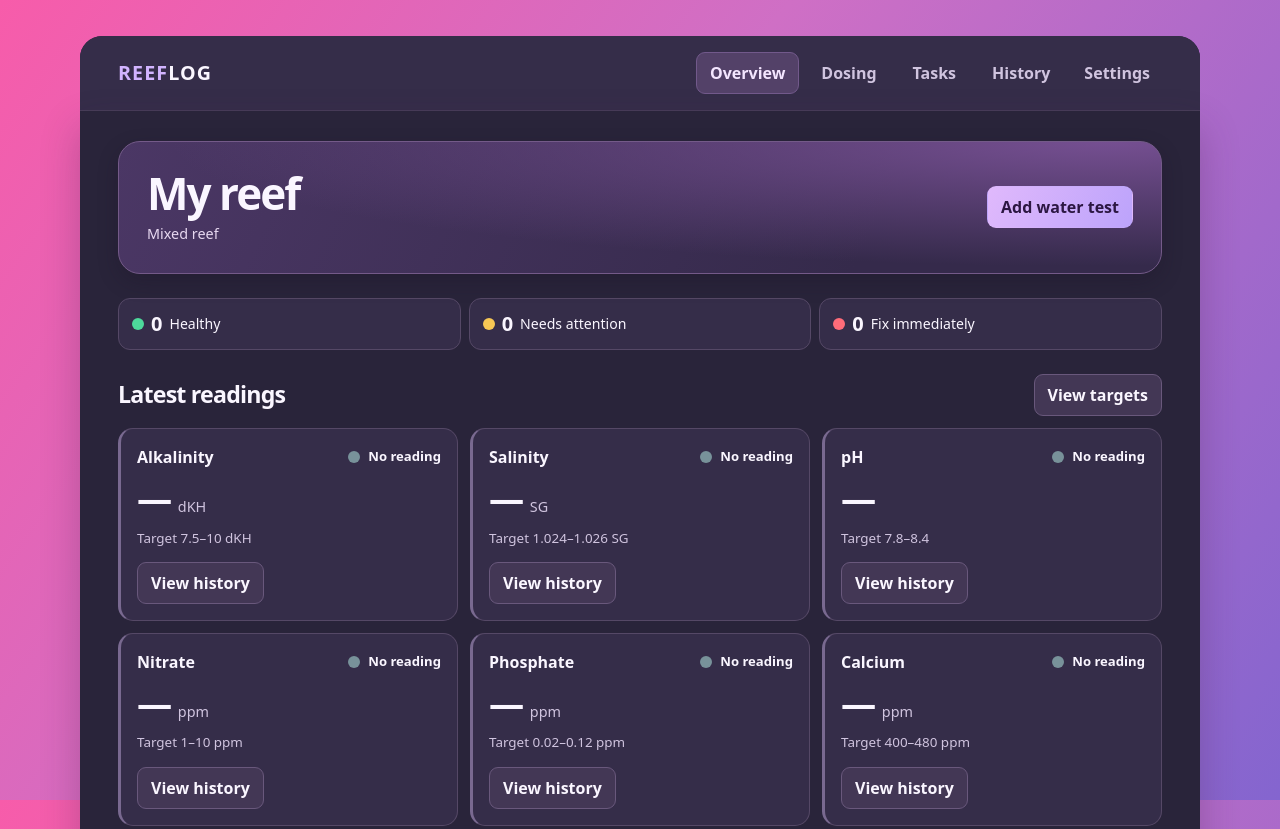
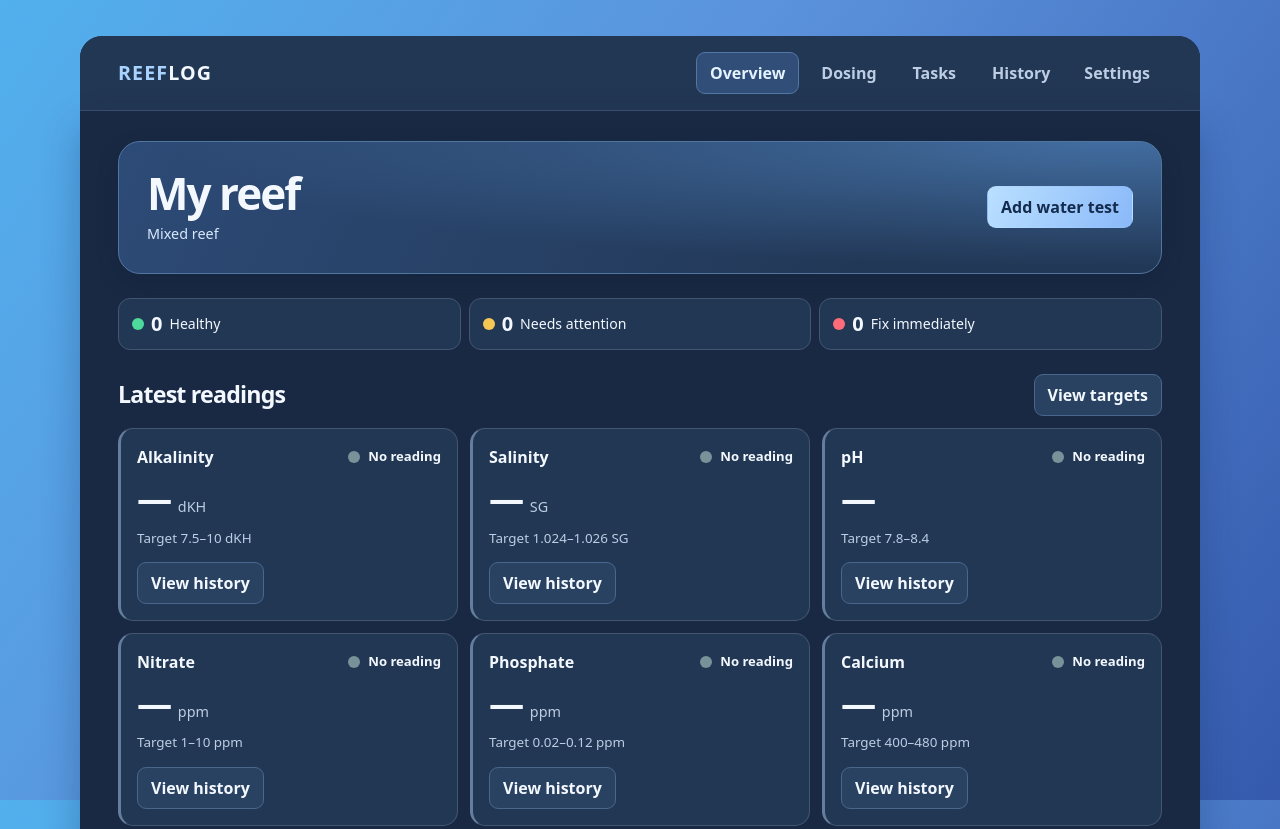
Before and after one commit to reeflog/reeflog.github.io, a plain HTML site: page index.html in a window 1280 px wide. Shown: the top 829 px of the page. Drawn offline with Linux system fonts and the light colour scheme.

Commit message:
Shift the dashboard to navy and blue

```diff
--- a/index.html
+++ b/index.html
@@ -3,7 +3,7 @@
 <head>
 <meta charset="utf-8">
 <meta name="viewport" content="width=device-width, initial-scale=1">
-<meta name="theme-color" content="#352d49">
+<meta name="theme-color" content="#223753">
 <title>Reef Log</title>
 <style>
 :root{font:16px/1.5 system-ui,sans-serif;color:#132c32;background:#eef5f3;--ink:#132c32;--muted:#506970;--line:#d5e5e1;--teal:#087667}
@@ -146,38 +146,38 @@ input[data-scanned]{border-color:#48d8ee}
 .task-complete .task-title{color:var(--muted);text-decoration:line-through}
 #task-reminder-date[hidden],#task-message:empty{display:none}
 @media(max-width:700px){.dose-layout{grid-template-columns:1fr}}
-/* Plum dashboard framed by a pink-violet gradient. */
-:root{background:#9962c8;--ink:#faf6ff;--muted:#d0c4df;--line:#554866;--teal:#d2b4ff;color:var(--ink)}
-body{min-height:100vh;background:linear-gradient(125deg,#f75caa 0%,#cf6fc5 43%,#8465cf 100%) fixed;padding:clamp(12px,3vw,36px) 12px}
-header,main{max-width:1120px;margin-inline:auto;background:#29243a}
+/* Navy dashboard framed by a blue gradient. */
+:root{background:#4173b9;--ink:#f3f8ff;--muted:#bdcde5;--line:#425672;--teal:#a8d2ff;color:var(--ink)}
+body{min-height:100vh;background:linear-gradient(125deg,#52b0ed 0%,#5b92dc 43%,#355aad 100%) fixed;padding:clamp(12px,3vw,36px) 12px}
+header,main{max-width:1120px;margin-inline:auto;background:#192943}
 header{border:0;border-radius:22px 22px 0 0}
-.bar{max-width:none;border-bottom:1px solid #473d58;border-radius:22px 22px 0 0;background:#352d49}
-main{border-radius:0 0 22px 22px;min-height:calc(100vh - 120px);box-shadow:0 18px 38px #4b225150}
+.bar{max-width:none;border-bottom:1px solid #3a506f;border-radius:22px 22px 0 0;background:#223753}
+main{border-radius:0 0 22px 22px;min-height:calc(100vh - 120px);box-shadow:0 18px 38px #112d6050}
 .brand{color:var(--ink)}
 .brand span,.brand:hover,.source-links a,.panel a{color:var(--teal)}
 nav button,.settings-menu summary{color:var(--muted)}
 nav button[aria-current],.settings-menu[open] summary,.settings-menu:has(button[aria-current]) summary,
-.profile-pills button[aria-pressed=true]{background:#534168;color:#f4e6ff;border-color:#72598b}
-button,input,select,textarea{background:#433755;border-color:#69587c}
+.profile-pills button[aria-pressed=true]{background:#304e77;color:#e5f2ff;border-color:#5276a5}
+button,input,select,textarea{background:#2a4262;border-color:#49678d}
 button:focus-visible,input:focus-visible,select:focus-visible,textarea:focus-visible,summary:focus-visible{outline-color:var(--teal)}
-.primary{background:linear-gradient(115deg,#e0b9fc,#bca3fb);color:#2c1742}
-.hero{background:radial-gradient(ellipse at 95% 0%,#754f91 0%,transparent 67%),
-  linear-gradient(115deg,#4b3765,#352a4b 72%);border-color:#745a89;box-shadow:0 8px 20px #19132445}
-.hero p{color:#e7d8f0}
-.card,.panel,.summary>div,dialog,.scan-panel,.settings-popover{background:#352d49}
+.primary{background:linear-gradient(115deg,#bae0ff,#8ab9f9);color:#142b4d}
+.hero{background:radial-gradient(ellipse at 95% 0%,#426da0 0%,transparent 67%),
+  linear-gradient(115deg,#2d4b77,#223857 72%);border-color:#5176a0;box-shadow:0 8px 20px #101e3545}
+.hero p{color:#d9e9fc}
+.card,.panel,.summary>div,dialog,.scan-panel,.settings-popover{background:#223753}
 .card h3,.reading-head h3{color:var(--ink)}
-.tank-heading-arrow{background:#513f68;border-color:#82659a}
-.tank-heading:hover .tank-heading-arrow{background:#644c80}
-.reading-card:not([data-status=red],[data-status=yellow],[data-status=green]){border-left-color:#796990}
-.dose-map{background:#493c5d}
-.dose-path,.dose-marker.projected{background:#f0a5e6}
-.dose-marker{border-color:#352d49}
+.tank-heading-arrow{background:#31547d;border-color:#638bb4}
+.tank-heading:hover .tank-heading-arrow{background:#3c6592}
+.reading-card:not([data-status=red],[data-status=yellow],[data-status=green]){border-left-color:#657e9d}
+.dose-map{background:#314967}
+.dose-path,.dose-marker.projected{background:#9bc7ff}
+.dose-marker{border-color:#223753}
 input[data-scanned]{border-color:var(--teal)}
 @media(max-width:600px){
   body{padding:8px 8px 0}
   header,.bar{border-radius:15px 15px 0 0}
   main{border-radius:0;min-height:calc(100vh - 66px)}
-  .bar nav{background:#352d49}
+  .bar nav{background:#223753}
 }
 </style>
 </head>
@@ -979,22 +979,22 @@ function draw() {
   }
   let lastLabel;
   for (const value of ticks) {
-    ctx.strokeStyle = '#584a6c';
+    ctx.strokeStyle = '#435c7d';
     ctx.beginPath(); ctx.moveTo(left,y(value)); ctx.lineTo(right,y(value)); ctx.stroke();
-    ctx.fillStyle = '#d0c4df';
+    ctx.fillStyle = '#bdcde5';
     const label = tickLabel(value);
     if (label !== lastLabel) ctx.fillText(label,0,y(value)+4);
     lastLabel = label;
   }
-  ctx.strokeStyle = '#d2b4ff'; ctx.lineWidth = 2.5; ctx.beginPath();
+  ctx.strokeStyle = '#a8d2ff'; ctx.lineWidth = 2.5; ctx.beginPath();
   points.forEach((row,index) => index ? ctx.lineTo(x(row),y(row.value)) : ctx.moveTo(x(row),y(row.value)));
   ctx.stroke();
-  ctx.fillStyle = '#d2b4ff';
+  ctx.fillStyle = '#a8d2ff';
   for (const row of points) {
     ctx.beginPath(); ctx.arc(x(row),y(row.value),3.5,0,Math.PI*2); ctx.fill();
   }
   const shortDate = value => new Date(value).toLocaleDateString(undefined,{month:'short',day:'numeric'});
-  ctx.fillStyle = '#d0c4df';
+  ctx.fillStyle = '#bdcde5';
   ctx.fillText(shortDate(dateStart),left,bottom+22);
   if (dateEnd !== dateStart) {
     const label = shortDate(dateEnd);
```
